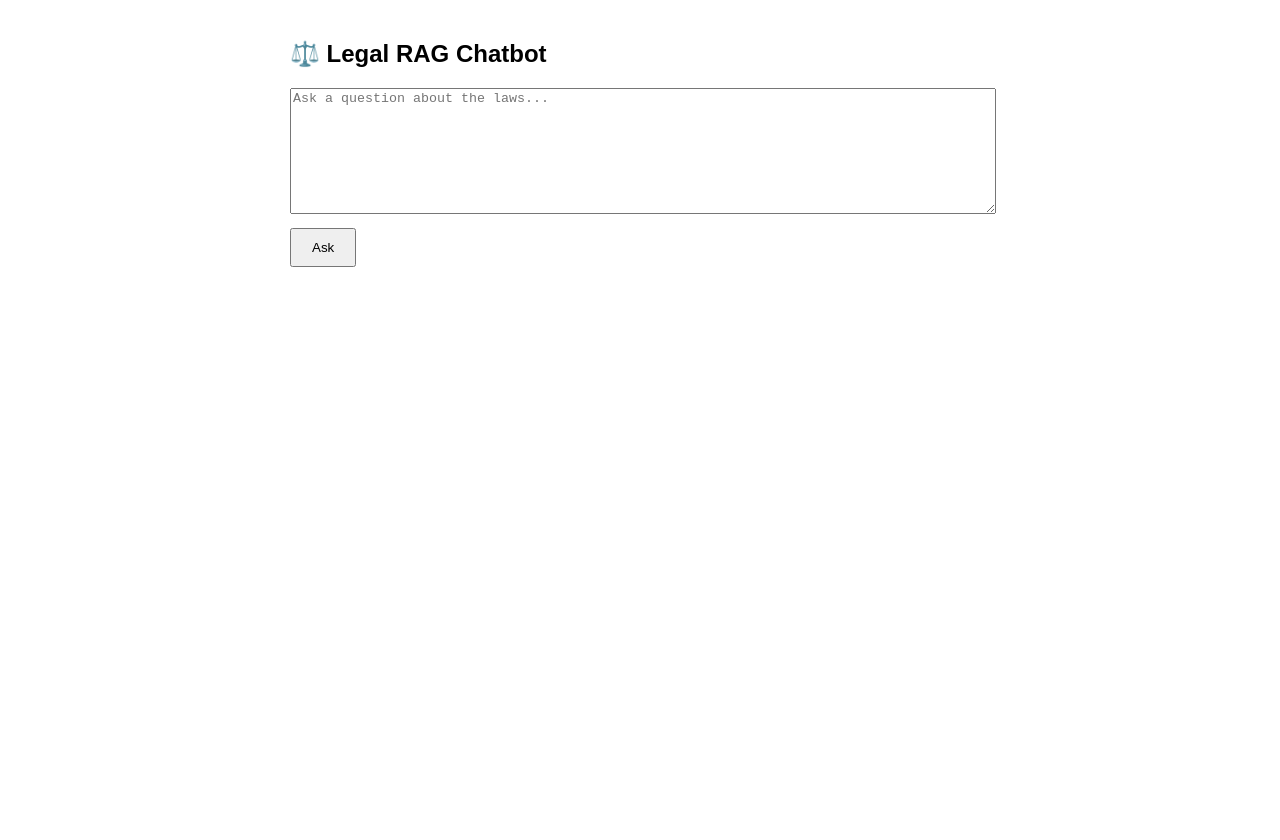
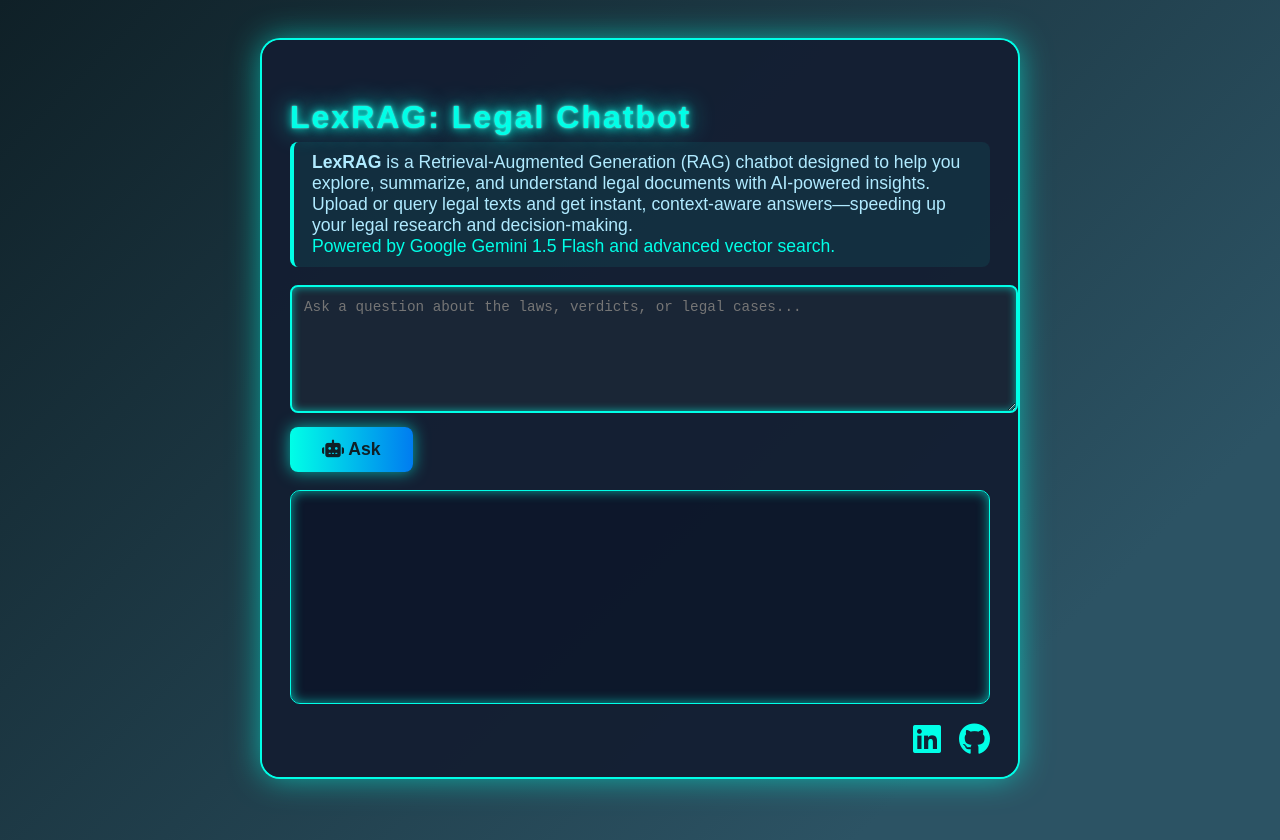
Before and after one commit to ajverse/LexRAG, a plain HTML site: page frontend/index.html in a window 1280 px wide. Before the commit the page ends 800 px from the top, so only its background shows below. Drawn offline with Linux system fonts and the light colour scheme; files whose address does not match are found by name.

Commit message:
style: update UI to clean legal chatbot, update LinkedIn link, and improve chat interactivity

```diff
--- a/frontend/index.html
+++ b/frontend/index.html
@@ -2,18 +2,143 @@
 <html>
 <head>
   <title>Legal RAG Chatbot</title>
+  <meta name="viewport" content="width=device-width, initial-scale=1.0">
+  <link rel="stylesheet" href="https://cdnjs.cloudflare.com/ajax/libs/font-awesome/6.4.2/css/all.min.css">
   <style>
-    body { font-family: Arial, sans-serif; padding: 20px; max-width: 700px; margin: auto; }
-    textarea { width: 100%; height: 120px; }
-    button { padding: 10px 20px; margin-top: 10px; }
-    #chat_box p { background: #eee; padding: 10px; border-radius: 5px; margin-top: 5px; }
+    body {
+      font-family: 'Orbitron', Arial, sans-serif;
+      background: linear-gradient(135deg, #0f2027, #2c5364 80%);
+      color: #e0e0e0;
+      padding: 0;
+      margin: 0;
+      min-height: 100vh;
+    }
+    .container {
+      max-width: 700px;
+      margin: 40px auto;
+      background: rgba(20, 30, 50, 0.95);
+      border-radius: 18px;
+      box-shadow: 0 0 32px #00ffe7a0, 0 0 0 2px #00ffe7;
+      padding: 32px 28px 18px 28px;
+      position: relative;
+      overflow: hidden;
+    }
+    .main-title {
+      text-shadow: 0 0 8px #00ffe7, 0 0 24px #00ffe7, 0 0 2px #fff;
+      color: #00ffe7;
+      font-family: 'Orbitron', Arial, sans-serif;
+      letter-spacing: 2px;
+      font-size: 2em;
+      margin-bottom: 0.2em;
+    }
+    .desc {
+      font-size: 1.1em;
+      margin-bottom: 18px;
+      color: #b0eaff;
+      background: rgba(0, 255, 231, 0.07);
+      border-left: 4px solid #00ffe7;
+      padding: 10px 18px;
+      border-radius: 8px;
+    }
+    textarea {
+      width: 100%;
+      height: 100px;
+      background: #1a2636;
+      color: #00ffe7;
+      border: 2px solid #00ffe7;
+      border-radius: 8px;
+      font-size: 1.1em;
+      padding: 12px;
+      margin-bottom: 10px;
+      resize: vertical;
+      box-shadow: 0 0 8px #00ffe7a0 inset;
+      transition: border 0.2s;
+    }
+    textarea:focus {
+      outline: none;
+      border: 2px solid #fff;
+    }
+    button {
+      background: linear-gradient(90deg, #00ffe7 0%, #007cf0 100%);
+      color: #0f2027;
+      border: none;
+      border-radius: 8px;
+      padding: 12px 32px;
+      font-size: 1.1em;
+      font-family: 'Orbitron', Arial, sans-serif;
+      font-weight: bold;
+      cursor: pointer;
+      box-shadow: 0 0 16px #00ffe7a0;
+      transition: background 0.2s, color 0.2s;
+      margin-bottom: 18px;
+    }
+    button:hover {
+      background: linear-gradient(90deg, #007cf0 0%, #00ffe7 100%);
+      color: #fff;
+    }
+    #chat_box {
+      min-height: 180px;
+      max-height: 350px;
+      overflow-y: auto;
+      background: rgba(10, 20, 40, 0.7);
+      border-radius: 10px;
+      box-shadow: 0 0 12px #00ffe7a0 inset;
+      padding: 16px;
+      margin-bottom: 18px;
+      border: 1.5px solid #00ffe7;
+    }
+    #chat_box p {
+      background: linear-gradient(90deg, #1a2636 60%, #00ffe720 100%);
+      color: #fff;
+      padding: 12px 16px;
+      border-radius: 8px;
+      margin-top: 8px;
+      margin-bottom: 8px;
+      box-shadow: 0 0 8px #00ffe7a0;
+      font-family: 'Fira Mono', 'Consolas', monospace;
+      font-size: 1.05em;
+      animation: fadeIn 0.5s;
+    }
+    @keyframes fadeIn {
+      from { opacity: 0; transform: translateY(20px); }
+      to { opacity: 1; transform: translateY(0); }
+    }
+    .profile-links {
+      display: flex;
+      gap: 18px;
+      align-items: center;
+      margin-top: 18px;
+      margin-bottom: 0;
+      justify-content: flex-end;
+    }
+    .profile-links a {
+      color: #00ffe7;
+      font-size: 2em;
+      transition: color 0.2s, transform 0.2s;
+      text-decoration: none;
+    }
+    .profile-links a:hover {
+      color: #fff;
+      transform: scale(1.15);
+    }
+    @import url('https://fonts.googleapis.com/css2?family=Orbitron:wght@700&family=Fira+Mono&display=swap');
   </style>
 </head>
 <body>
-  <h2>⚖️ Legal RAG Chatbot</h2>
-  <textarea id="question" placeholder="Ask a question about the laws..."></textarea>
-  <button onclick="ask()">Ask</button>
-  <div id="chat_box"></div>
+  <div class="container">
+    <h2 class="main-title">LexRAG: Legal Chatbot</h2>
+    <div class="desc">
+      <b>LexRAG</b> is a Retrieval-Augmented Generation (RAG) chatbot designed to help you explore, summarize, and understand legal documents with AI-powered insights. Upload or query legal texts and get instant, context-aware answers—speeding up your legal research and decision-making.<br>
+      <span style="color:#00ffe7;">Powered by Google Gemini 1.5 Flash and advanced vector search.</span>
+    </div>
+    <textarea id="question" placeholder="Ask a question about the laws, verdicts, or legal cases..."></textarea>
+    <button onclick="ask()"><i class="fas fa-robot"></i> Ask</button>
+    <div id="chat_box"></div>
+    <div class="profile-links">
+      <a href="https://www.linkedin.com/in/ashutosh-jena-67a3b91ba/" target="_blank" title="LinkedIn"><i class="fab fa-linkedin"></i></a>
+      <a href="https://github.com/ajverse" target="_blank" title="GitHub"><i class="fab fa-github"></i></a>
+    </div>
+  </div>
   <script src="/static/script.js"></script>
 </body>
 </html>
--- a/frontend/script.js
+++ b/frontend/script.js
@@ -1,16 +1,54 @@
 async function ask() {
-  const question = document.getElementById("question").value;
+  const question = document.getElementById("question").value.trim();
   const chatBox = document.getElementById("chat_box");
+  if (!question) return;
 
+  // Add user message with animation
+  const userMsg = document.createElement("p");
+  userMsg.textContent = `🧑‍💼 ${question}`;
+  userMsg.style.background = "linear-gradient(90deg, #00ffe7 10%, #1a2636 100%)";
+  userMsg.style.color = "#0f2027";
+  userMsg.style.fontWeight = "bold";
+  userMsg.style.textAlign = "right";
+  userMsg.style.boxShadow = "0 0 8px #00ffe7a0";
+  chatBox.appendChild(userMsg);
+  chatBox.scrollTop = chatBox.scrollHeight;
+
+  // Add loading animation for bot
+  const botMsg = document.createElement("p");
+  botMsg.innerHTML = '<span class="sci-fi-glow"><i class="fas fa-robot"></i> LexRAG is thinking<span class="dot">.</span><span class="dot">.</span><span class="dot">.</span></span>';
+  botMsg.classList.add("bot-loading");
+  chatBox.appendChild(botMsg);
+  chatBox.scrollTop = chatBox.scrollHeight;
+
+  // Animate dots
+  let dots = botMsg.querySelectorAll('.dot');
+  let dotIndex = 0;
+  let loading = true;
+  const dotInterval = setInterval(() => {
+    dots.forEach((d, i) => d.style.opacity = i === dotIndex ? 1 : 0.3);
+    dotIndex = (dotIndex + 1) % dots.length;
+  }, 350);
+
+  // Fetch answer
+  try {
     const response = await fetch("/chat", {
       method: "POST",
       credentials: "include",
       headers: { "Content-Type": "application/json" },
       body: JSON.stringify({ question }),
     });
-
     const data = await response.json();
-  const p = document.createElement("p");
-  p.textContent = data.answer || data.message;
-  chatBox.appendChild(p);
+    loading = false;
+    clearInterval(dotInterval);
+    botMsg.classList.remove("bot-loading");
+    botMsg.innerHTML = `<span style='color:#00ffe7'><i class='fas fa-robot'></i> LexRAG:</span> ` + (data.answer || data.message || "No answer.");
+    chatBox.scrollTop = chatBox.scrollHeight;
+  } catch (e) {
+    loading = false;
+    clearInterval(dotInterval);
+    botMsg.classList.remove("bot-loading");
+    botMsg.innerHTML = `<span style='color:#ff4a4a'><i class='fas fa-exclamation-triangle'></i> Error:</span> Could not get a response.`;
+    chatBox.scrollTop = chatBox.scrollHeight;
   }
+}
```
Lines whose indentation alone changed are shown as unchanged.
